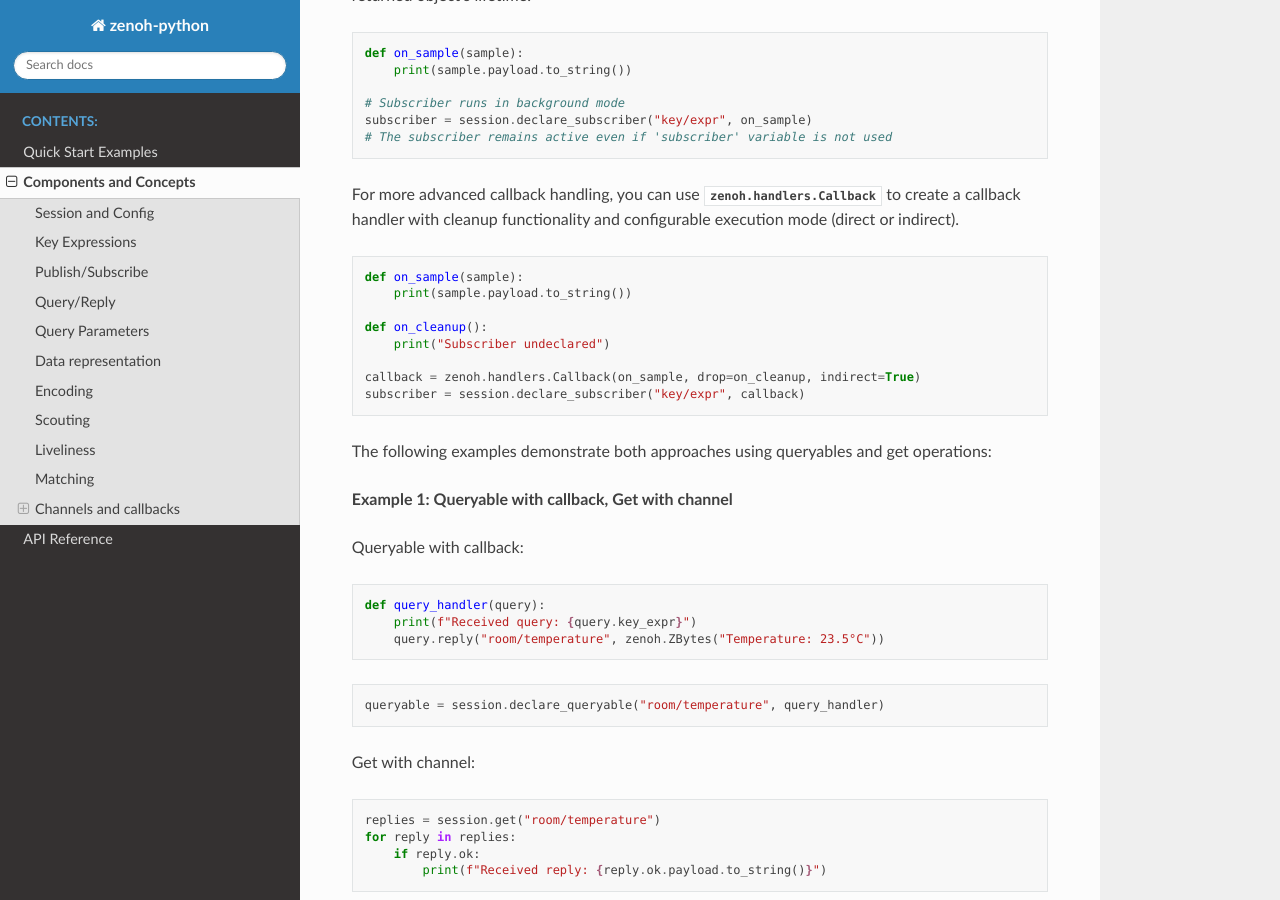
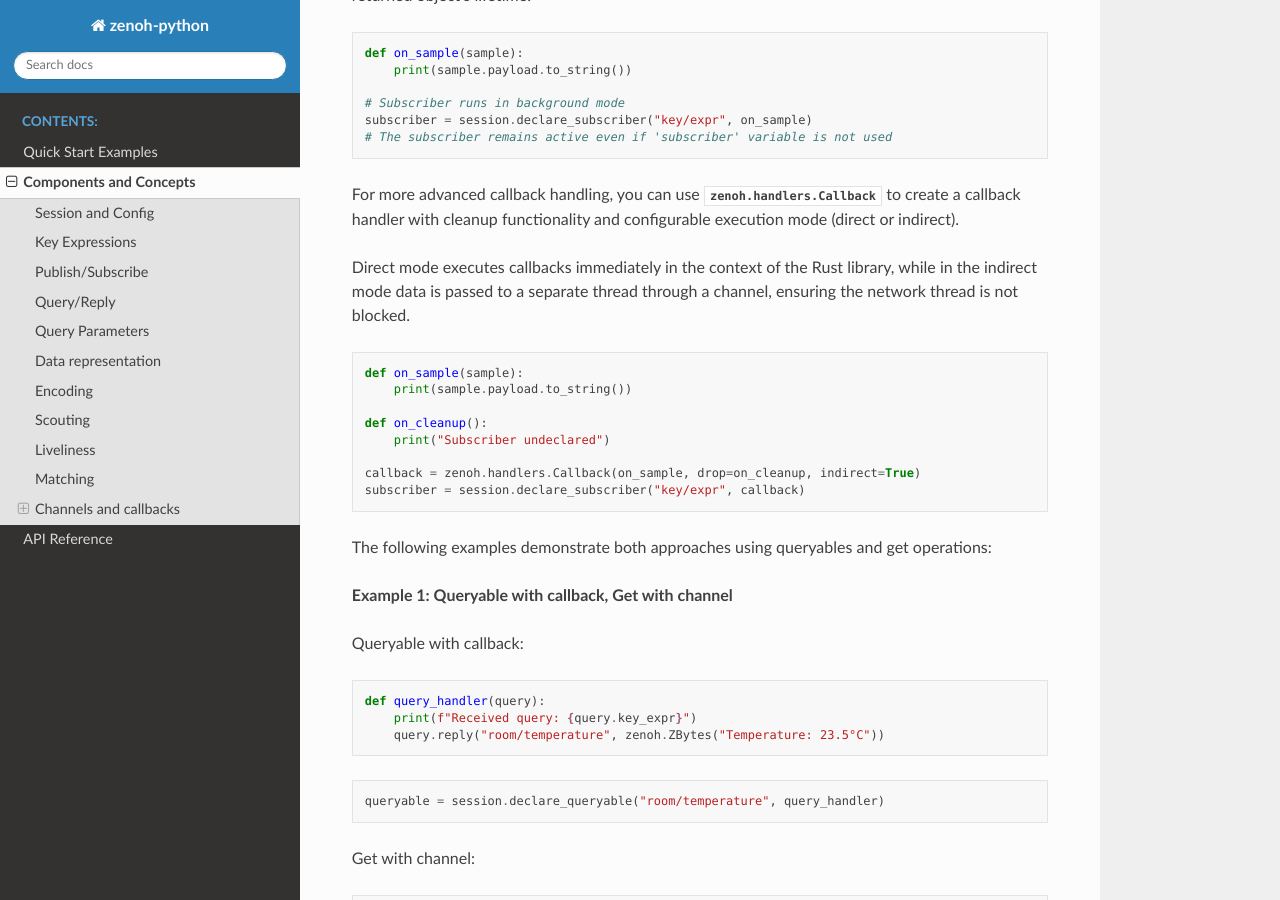
Before and after one commit to eclipse-zenoh/zenoh-python, a Sphinx documentation site: the page built from docs/concepts.rst, in a window 1280 px wide and 900 px high, scrolled down 10165 px. Built offline with Sphinx 7.4.7 and the Read the Docs theme 3.1.0, drawn with Linux system fonts in a browser that asks for light colours.

Commit message:
indirect explanation

```diff
--- a/docs/concepts.rst
+++ b/docs/concepts.rst
@@ -438,6 +438,10 @@ For more advanced callback handling, you can use :class:`zenoh.handlers.Callback
 to create a callback handler with cleanup functionality and
 configurable execution mode (direct or indirect).
 
+Direct mode executes callbacks immediately in the context of the Rust library,
+while in the indirect mode data is passed to a separate thread through a channel,
+ensuring the network thread is not blocked.
+
 .. code-block:: python
 
     def on_sample(sample):
```
